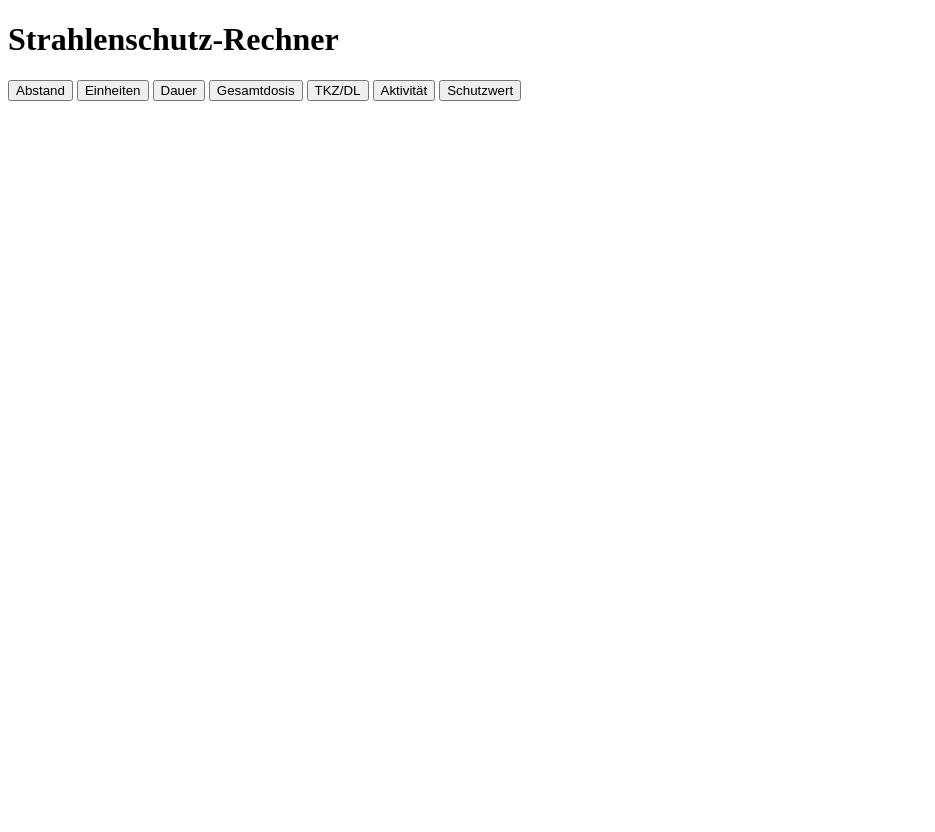
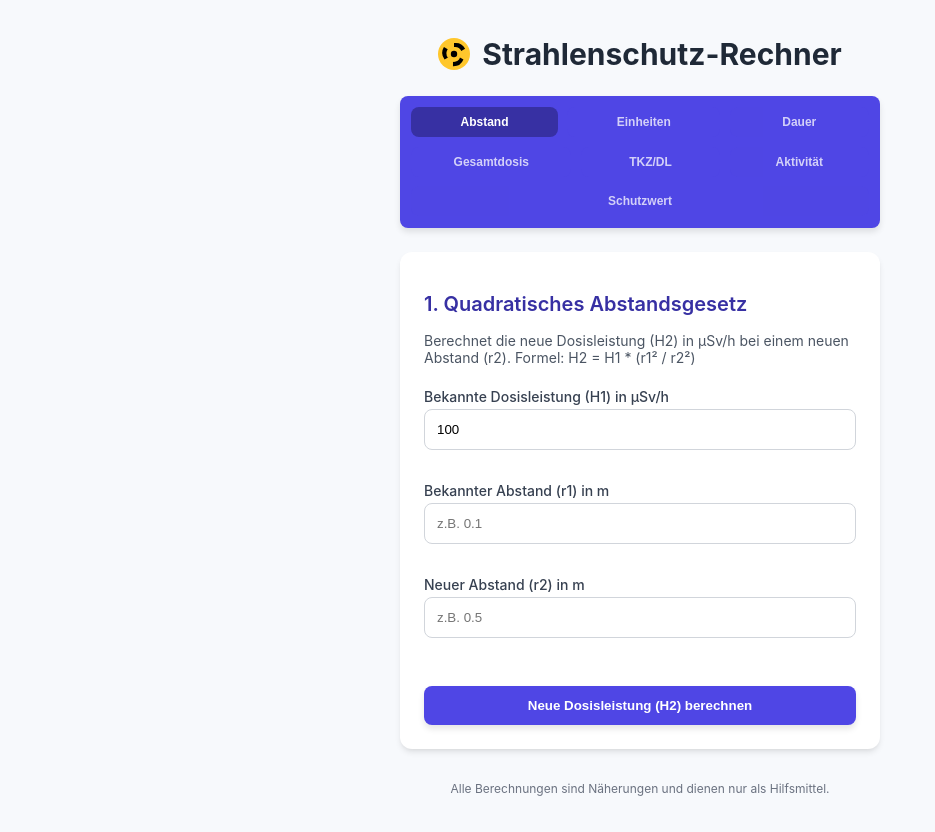
Before and after one commit to heinz0099-jpg/Strahlenschutzrechner-ios, a plain HTML site: page index.html in a window 1280 px wide. Shown: the whole page, without its empty margins (0-935 px from the left). Before the commit the page ends 800 px from the top, so only its background shows below. Drawn offline with Linux system fonts and the light colour scheme.

Commit message:
Update index.html

```diff
--- a/index.html
+++ b/index.html
@@ -1,24 +1,65 @@
 <!DOCTYPE html>
 <html lang="de">
 <head>
-<meta charset="UTF-8">
-<meta name="viewport" content="width=device-width, initial-scale=1.0">
 <meta name="theme-color" content="#4f46e5">
 <link rel="manifest" href="manifest.webmanifest">
 <link rel="icon" href="icons/icon-192.png" type="image/png">
+<meta charset="UTF-8">
+<meta name="viewport" content="width=device-width, initial-scale=1.0">
 <meta name="apple-mobile-web-app-capable" content="yes">
-<title>Strahlenschutz-Rechner</title>
+<title>Strahlenschutz-Rechner (Offline-Version)</title>
 <style>
-/* (Hier kommt dein CSS wie in der Vorlage – Container, Cards, Buttons usw.) */
+/* --- Dein bisheriges CSS unverändert --- */
+:root {
+    --color-indigo: #4f46e5;
+    --color-indigo-dark: #3730a3;
+    --color-teal: #0d9488;
+    --color-teal-light: #e0f2f1;
+    --color-red-error: #dc2626;
+    --color-red-light: #fecaca;
+}
+body { font-family:'Inter',sans-serif; background:#f7f9fc; margin:0; padding:0; }
+.container { max-width:480px; margin:auto; padding:1rem; }
+.card { background:white; padding:1.5rem; border-radius:12px; box-shadow:0 4px 6px -1px rgba(0,0,0,.1),0 2px 4px -2px rgba(0,0,0,.06); margin-bottom:1.5rem; }
+.hidden { display:none; }
+.header { font-size:1.875rem; font-weight:700; text-align:center; margin-bottom:1.5rem; color:#1f2937; display:flex; align-items:center; justify-content:center; }
+.header svg { width:2rem; height:2rem; margin-right:.75rem; }
+.subheader { font-size:1.25rem; font-weight:600; margin-bottom:1rem; color:var(--color-indigo-dark); }
+.text-info { font-size:.875rem; color:#4b5563; margin-bottom:1rem; min-height:2.5rem; }
+.nav-bar { display:flex; flex-wrap:wrap; justify-content:space-around; gap:.2rem; margin-bottom:1.5rem; padding:.5rem; background:var(--color-indigo); border-radius:.5rem; box-shadow:0 4px 6px rgba(0,0,0,.1); }
+.nav-button { flex-grow:1; padding:.5rem; font-size:.75rem; font-weight:600; color:white; border-radius:.5rem; transition:background-color .15s,opacity .15s; border:none; cursor:pointer; min-width:30%; background-color:var(--color-indigo); opacity:.75; margin:.2rem; }
+.nav-button:hover { opacity:1; }
+.nav-button.active { background-color:var(--color-indigo-dark); opacity:1; }
+.form-group { margin-bottom:1rem; }
+.form-label { display:block; font-size:.875rem; font-weight:500; color:#374151; }
+input[type="text"], input[type="number"], select { border:1px solid #d1d5db; padding:.75rem; border-radius:8px; width:100%; margin-top:.25rem; transition:border-color .15s ease-in-out; box-sizing:border-box; }
+input:focus, select:focus { border-color:#3b82f6; outline:none; box-shadow:0 0 0 3px rgba(59,130,246,.5); }
+.main-button { width:100%; padding:.75rem; background:var(--color-indigo); color:white; font-weight:700; border-radius:.5rem; transition:background-color .15s; box-shadow:0 4px 6px rgba(0,0,0,.1); border:none; cursor:pointer; margin-top:1rem; }
+.main-button:hover { background-color:var(--color-indigo-dark); }
+.result-box { padding:1rem; border-radius:8px; background-color:var(--color-teal-light); color:var(--color-teal); font-weight:600; text-align:center; margin-top:1rem; border:2px solid var(--color-teal); }
+.result-box.error { background-color:var(--color-red-light); border-color:var(--color-red-error); color:var(--color-red-error); }
+.result-title { font-weight:700; font-size:1.125rem; }
+.result-value { font-size:1.5rem; margin-top:.25rem; }
+.flex-row { display:flex; gap:.5rem; }
+.flex-col { display:flex; flex-direction:column; gap:1rem; }
+.flex-item { flex:1 1 0%; }
+.text-center-sm { font-size:.75rem; text-align:center; color:#6b7280; margin-top:1rem; padding:.5rem; }
 </style>
 </head>
 <body>
 
 <div class="container">
-    <!-- Header -->
-    <h1 class="header">Strahlenschutz-Rechner</h1>
+<h1 class="header">
+<svg xmlns="http://www.w3.org/2000/svg" viewBox="0 0 100 100" class="w-8 h-8 mr-3">
+<circle cx="50" cy="50" r="50" fill="#FFC72C"/>
+<path fill="#000000" d="M50 50 L50 16 A34 34 0 0 1 84.7 33.7 L72.8 40.5 A22 22 0 0 0 50 28 Z" transform="rotate(0 50 50)"/>
+<path fill="#000000" d="M50 50 L50 16 A34 34 0 0 1 84.7 33.7 L72.8 40.5 A22 22 0 0 0 50 28 Z" transform="rotate(120 50 50)"/>
+<path fill="#000000" d="M50 50 L50 16 A34 34 0 0 1 84.7 33.7 L72.8 40.5 A22 22 0 0 0 50 28 Z" transform="rotate(240 50 50)"/>
+<circle cx="50" cy="50" r="10" fill="#000000"/>
+</svg>
+Strahlenschutz-Rechner
+</h1>
 
-    <!-- Navigation Buttons -->
 <div class="nav-bar">
 <button id="nav-distanz" class="nav-button active">Abstand</button>
 <button id="nav-einheit" class="nav-button">Einheiten</button>
@@ -29,23 +70,31 @@
 <button id="nav-schutzwert" class="nav-button">Schutzwert</button>
 </div>
 
-    <!-- Screens / Berechnungen -->
-    <div id="screen-distanz" class="card"></div>
-    <div id="screen-einheit" class="card hidden"></div>
-    <div id="screen-dauer" class="card hidden"></div>
-    <div id="screen-total-dose" class="card hidden"></div>
-    <div id="screen-tkz" class="card hidden"></div>
-    <div id="screen-aktivitaet" class="card hidden"></div>
-    <div id="screen-schutzwert" class="card hidden"></div>
+<!-- Die 7 Cards hier identisch wie vorher, nur bei Buttons die IDs für JS-Listener setzen -->
+<div id="screen-distanz" class="card">
+<h2 class="subheader">1. Quadratisches Abstandsgesetz</h2>
+<p class="text-info">Berechnet die neue Dosisleistung (H2) in μSv/h bei einem neuen Abstand (r2). Formel: H2 = H1 * (r1² / r2²)</p>
+<div class="flex-col">
+<div class="form-group"><label class="form-label">Bekannte Dosisleistung (H1) in μSv/h</label>
+<input type="text" id="dosisleistung1" value="100" placeholder="z.B. 100" inputmode="decimal"></div>
+<div class="form-group"><label class="form-label">Bekannter Abstand (r1) in m</label>
+<input type="text" id="abstand1" placeholder="z.B. 0.1" inputmode="decimal"></div>
+<div class="form-group"><label class="form-label">Neuer Abstand (r2) in m</label>
+<input type="text" id="abstand2" placeholder="z.B. 0.5" inputmode="decimal"></div>
+<button id="calc-distanz" class="main-button">Neue Dosisleistung (H2) berechnen</button>
+<div id="result-distanz" class="result-box hidden"></div>
+</div>
+</div>
+
+<!-- Restliche 6 Screens genauso, IDs der Berechnungsbuttons jeweils:
+calc-einheit, calc-dauer, calc-total-dose, calc-tkz, calc-aktivitaet, calc-schutzwert -->
+
+<p class="text-center-sm">Alle Berechnungen sind Näherungen und dienen nur als Hilfsmittel.</p>
 </div>
 
 <script src="app.js"></script>
 <script>
-if ("serviceWorker" in navigator) {
-    navigator.serviceWorker.register("service-worker.js")
-        .then(() => console.log("Service Worker registriert"))
-        .catch(err => console.log("Service Worker Fehler:", err));
-}
+if("serviceWorker"in navigator){navigator.serviceWorker.register("service-worker.js").then(()=>console.log("Service Worker registriert")).catch(err=>console.log("Service Worker Fehler:",err));}
 </script>
 </body>
 </html>
```
Lines whose indentation alone changed are shown as unchanged.
